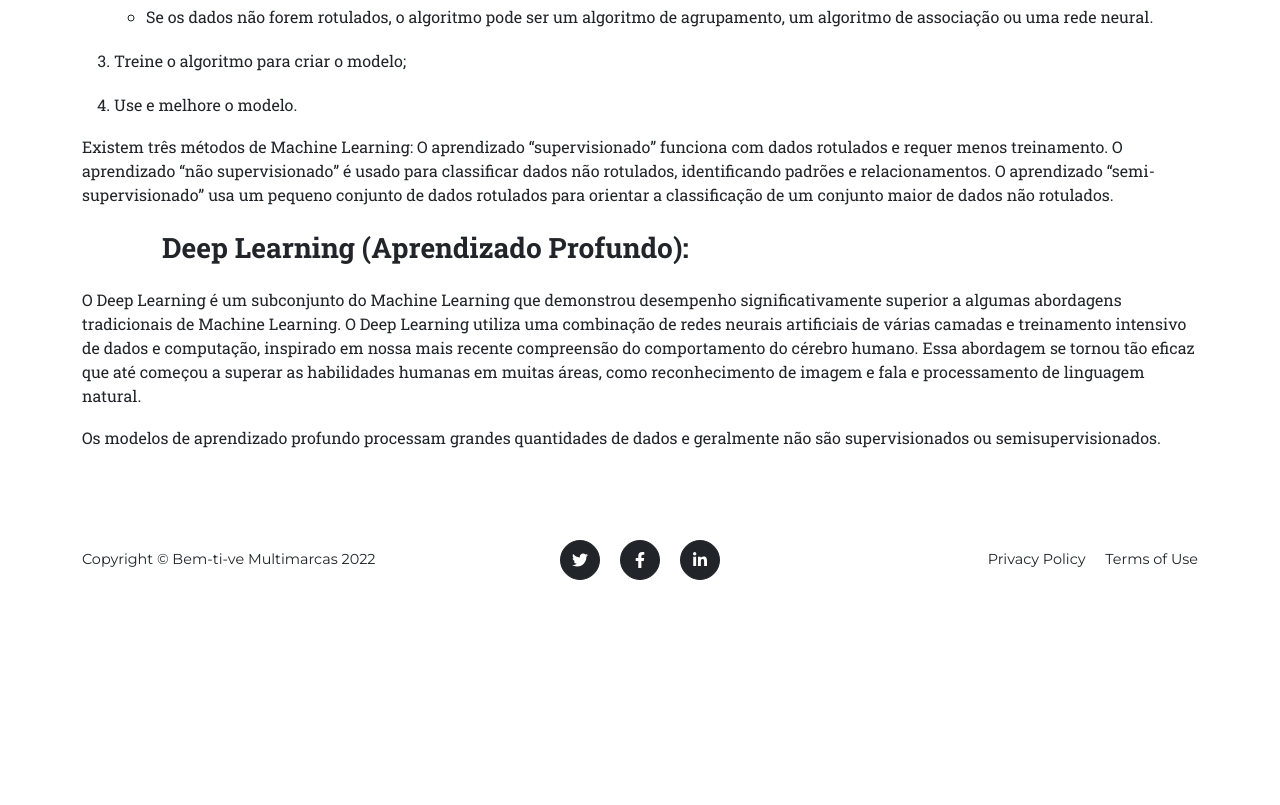
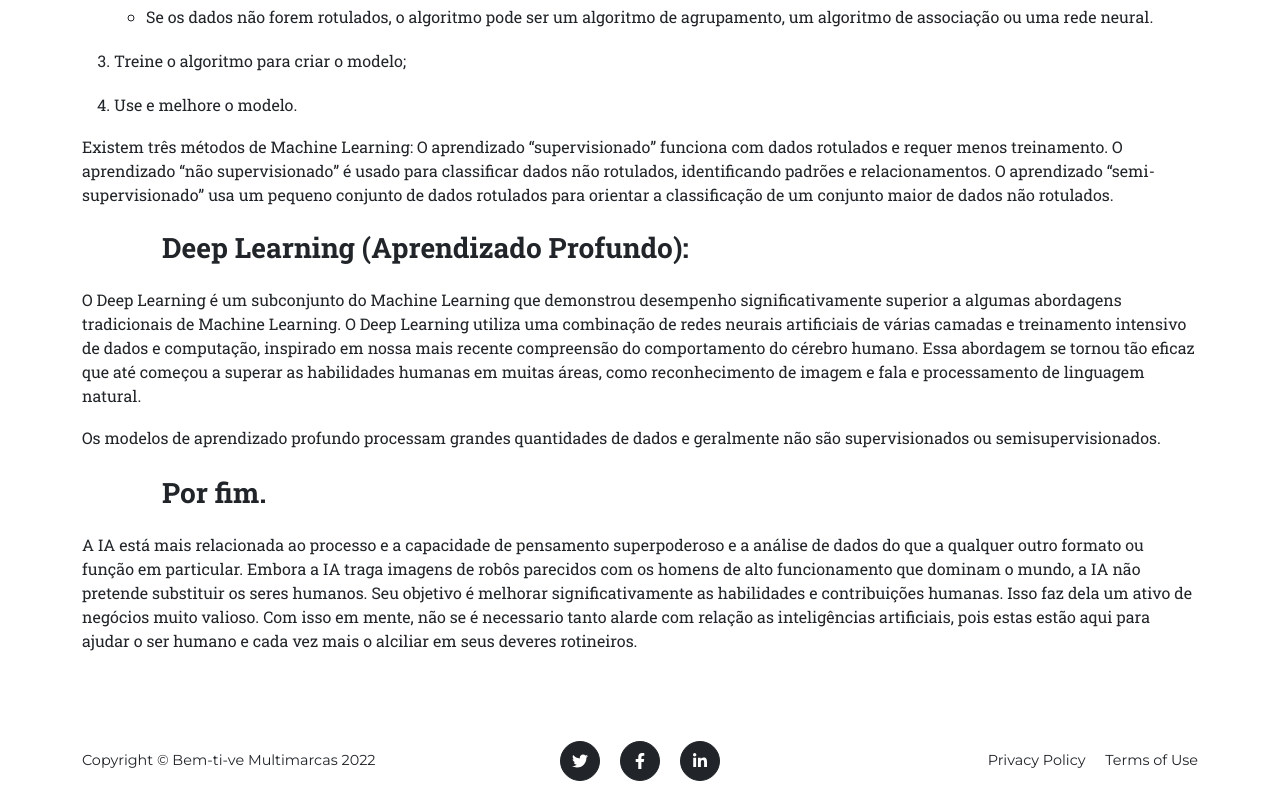
Before and after one commit to Rasquirrel/Bem-Te-Vi-Learning-Portal, a plain HTML site: page IA.html in a window 1280 px wide. Shown: the part 2567-3372 px from the top of the page. Before the commit the page ends 3171 px from the top, so only its background shows below. Drawn offline with nearby package versions, Linux system fonts and the light colour scheme.

Commit message:
Breve Desfecho Temporaio
Um desfecho para esta parte do site (temporário), ainda quero adicionar algumas coisas nele, se for possível.

```diff
--- a/IA.html
+++ b/IA.html
@@ -119,7 +119,8 @@
                     </p>
                     <p>Os modelos de aprendizado profundo processam grandes quantidades de dados e geralmente não são supervisionados ou semisupervisionados.</p>
                     <!---->
-                    <p class="fw-bolder" id="centralizar"><span class="fs-2"></span></p>
+                    <p class="fw-bolder" id="espaçar"><span class="fs-3">Por fim.</span></p>
+                    <p class="lh-base">A IA está mais relacionada ao processo e a capacidade de pensamento superpoderoso e a análise de dados do que a qualquer outro formato ou função em particular. Embora a IA traga imagens de robôs parecidos com os homens de alto funcionamento que dominam o mundo, a IA não pretende substituir os seres humanos. Seu objetivo é melhorar significativamente as habilidades e contribuições humanas. Isso faz dela um ativo de negócios muito valioso. Com isso em mente, não se é necessario tanto alarde com relação as inteligências artificiais, pois estas estão aqui para ajudar o ser humano e cada vez mais o alciliar em seus deveres rotineiros.</p>
                     <!---->
                 </div>
             </div>
```
